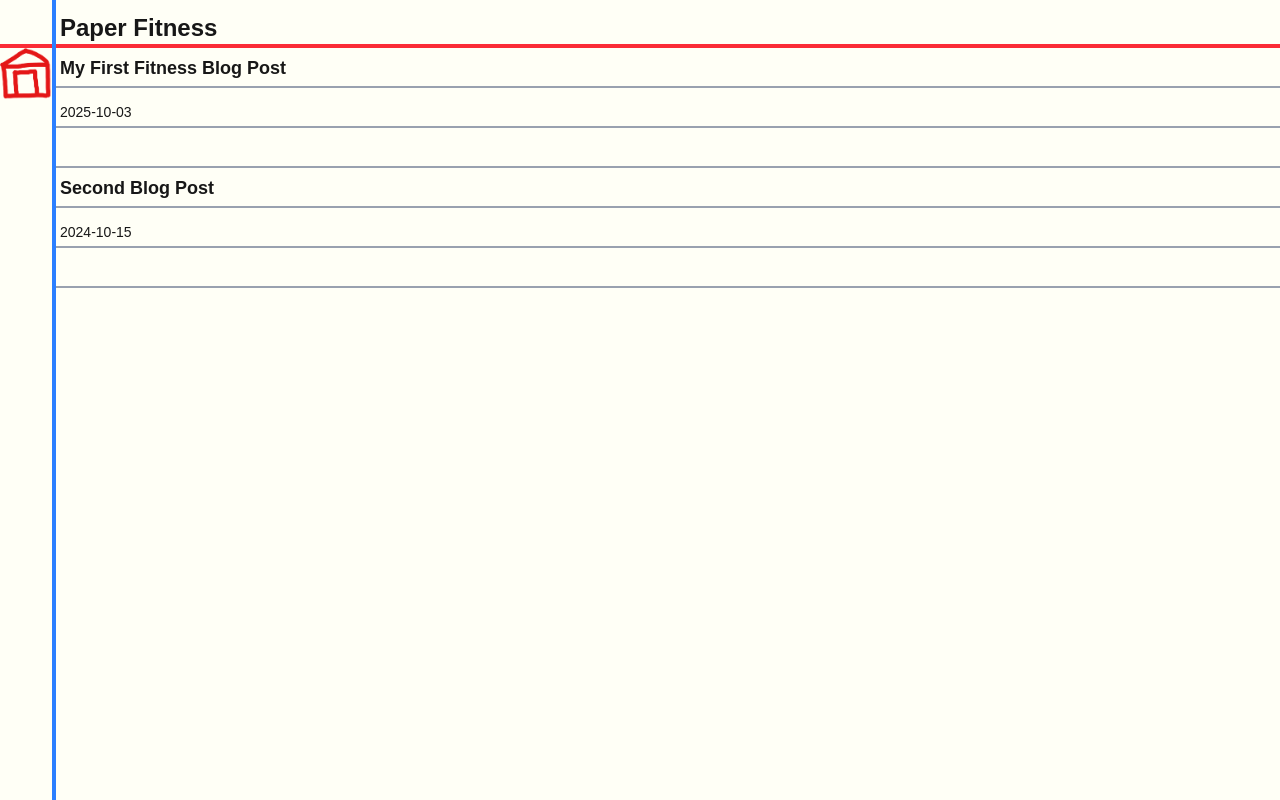
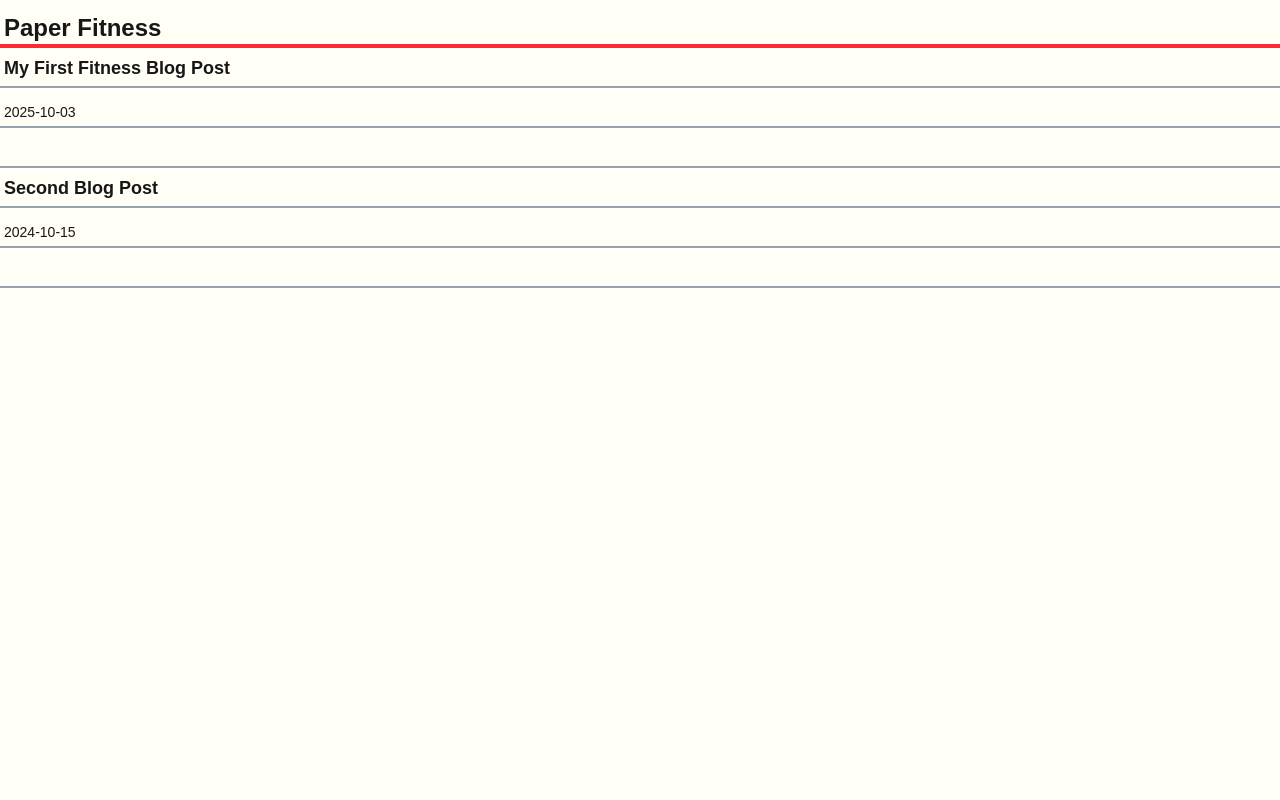
Before and after one commit to Arshad-Siddiqui/fitness-blog, a Next.js app: page /posts in a window 1280 px wide. Built offline with nearby package versions, Linux system fonts and the light colour scheme.

Commit message:
Delete sidebar

```diff
--- a/src/app/layout.tsx
+++ b/src/app/layout.tsx
@@ -1,7 +1,6 @@
 import type { Metadata } from "next";
 import "./globals.css";
 import Header from "./header";
-import Sidebar from "./sidebar";
 
 export const metadata: Metadata = {
   title: "Paper Fitness",
@@ -16,7 +15,6 @@ export default function RootLayout({
   return (
     <html lang="en">
       <body className="flex">
-        <Sidebar />
         <div className="right-side grow">
           <Header />
           <main>
--- a/src/app/sidebar.tsx
+++ /dev/null
@@ -1,15 +0,0 @@
-import Image from "next/image";
-import Link from "next/link";
-
-export default function Sidebar() {
-  return (
-    <div className="sidebar border-r-4 border-blue-500 w-14 h-screen hidden md:block">
-      <div className="top-box h-12 border-b-4 border-red-500" />
-      <div className="bottom-box">
-        <Link href="/posts">
-          <Image src="/house.png" alt="house icon" width="200" height="200" />
-        </Link>
-      </div>
-    </div>
-  );
-}
```
